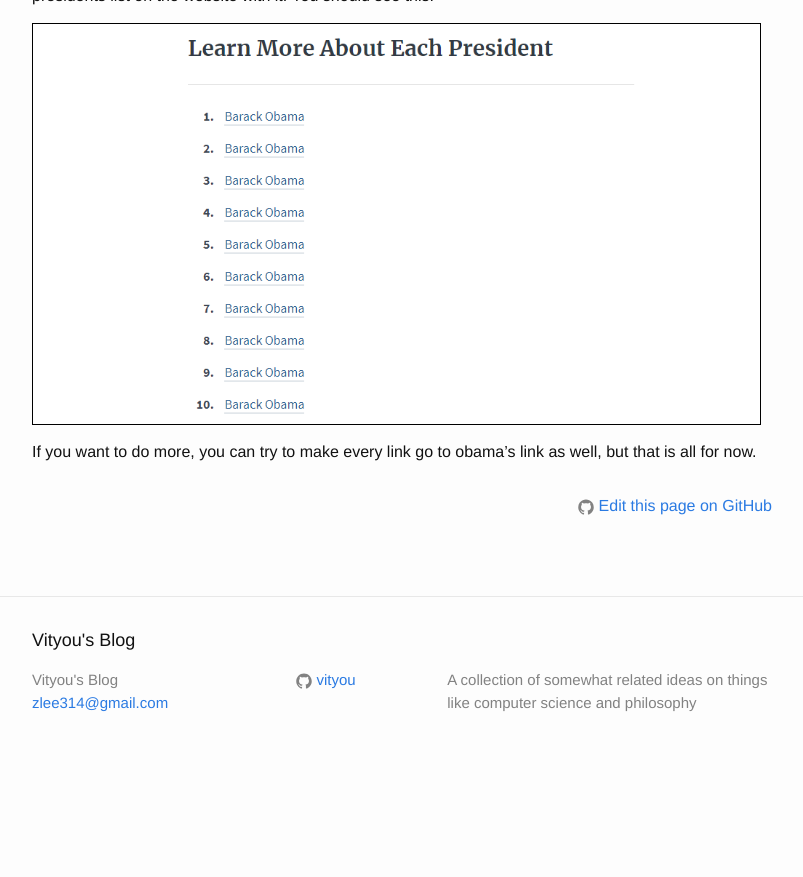
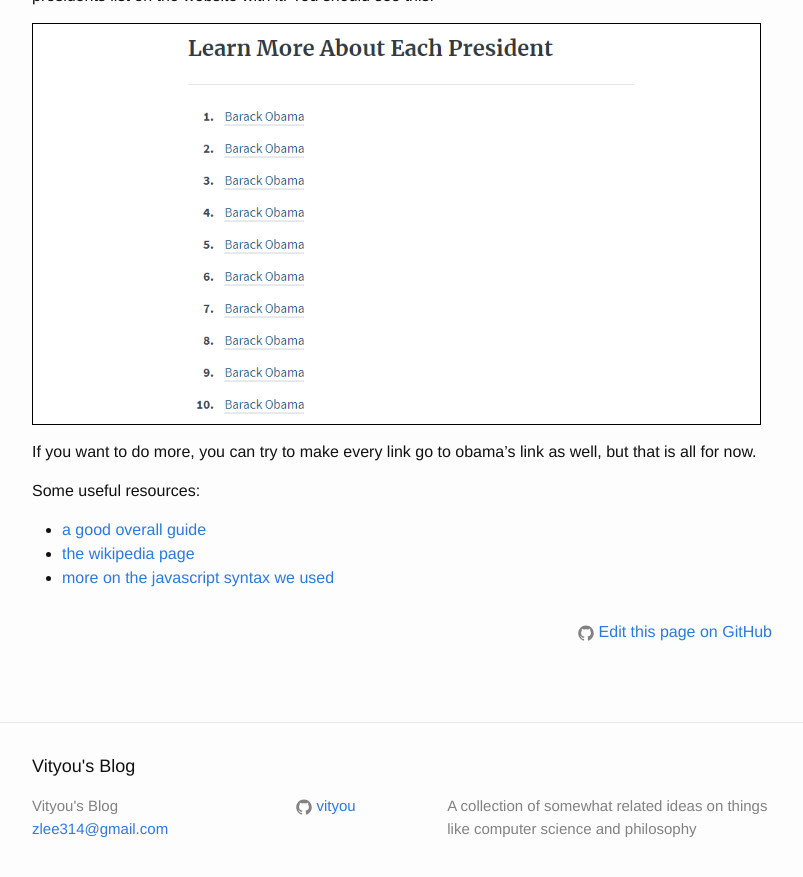
Before and after one commit to vityou/vityou.github.io, a Jekyll site: the page built from _posts/2018-08-31-a-guide-on-regular-expressions.md, in a window 1280 px wide and 900 px high, scrolled down 2802 px. Shown: the top 877 px of the window, without its empty margins (238-1041 px from the left). Built offline with Jekyll 4.4.1, drawn with Linux system fonts in a browser that asks for light colours; comment, search, counter and statistics services are not loaded; before the commit the page ends 3576 px from its top, so only the background shows below that.

Commit message:
add list of useful regex sites

```diff
--- a/_posts/2018-08-31-a-guide-on-regular-expressions.md
+++ b/_posts/2018-08-31-a-guide-on-regular-expressions.md
@@ -44,3 +44,9 @@ We are pretty much done now. Copy the new text resulting from the substitution a
 <img src="/assets/obama-regex.png" alt="obama is the only president picture" height="400" style="border:1px solid #000000" />
 
 If you want to do more, you can try to make every link go to obama's link as well, but that is all for now.
+
+Some useful resources:
+
+- [a good overall guide](https://www.regular-expressions.info/)
+- [the wikipedia page](https://en.wikipedia.org/wiki/Regular_expression)
+- [more on the javascript syntax we used](https://developer.mozilla.org/en-US/docs/Web/JavaScript/Guide/Regular_Expressions)
```
